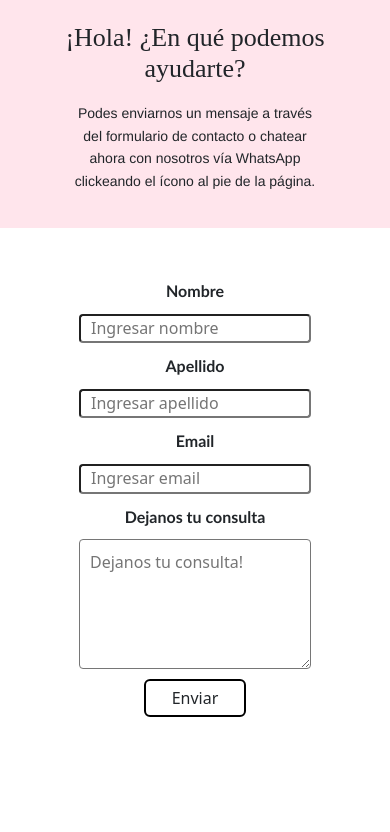
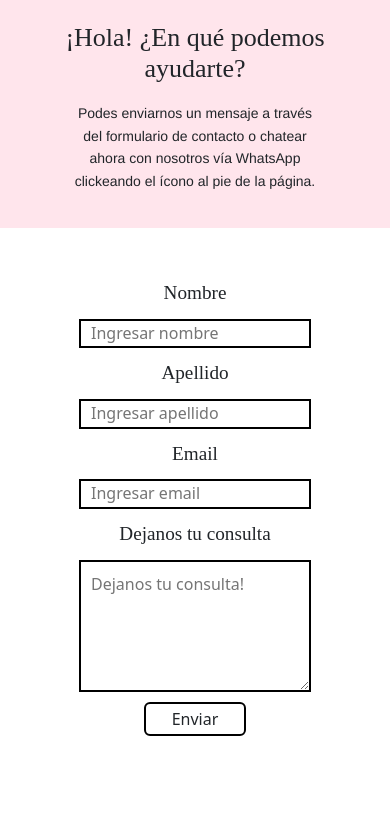
Before and after one commit to Mirandagalban/proyectocoderGalban, a plain HTML site: page formulario.html in a window 390 px wide. Shown: the part 114-946 px from the top of the page. Drawn offline with nearby package versions, Linux system fonts and the light colour scheme.

Commit message:
nav bar 2

```diff
--- a/sass/main.scss
+++ b/sass/main.scss
@@ -60,7 +60,7 @@ font-family: Arial, Helvetica, sans-serif;
 
  @media (max-width: 700px) {
   .navbar-toggler{
-    margin-right: 30px;
+    margin-right: 20px;
   }
  }
 
@@ -385,24 +385,17 @@ font-family: Arial, Helvetica, sans-serif;
 
     &-elements {
       width: 80%;
-      border-radius: 4px;
-      transition: all .5s;
+      border: 2px solid black;
     }
 
     &-elements::placeholder {
       padding: 10px;
     }
 
-    &-elements:hover {
-      width: 100%;
-      background-color: #ffe5ec;
-    }
     &-elements-txt {
-      font-family: 'Gill Sans', 'Gill Sans MT', Calibri, 'Trebuchet MS', sans-serif;
-      font-weight:bold;
       padding: 10px;
-
-
+      font-family: $titulo-font;
+      font-size: larger;
     }
 
     &-body{
@@ -417,26 +410,13 @@ font-family: Arial, Helvetica, sans-serif;
       width: 35%;
       background-color: white;
       margin-top: 10px;
-      transition: all .5s;
       border: black 2px solid;
-      padding: 5px;
+      padding: 3px;
     }
-
-     & .btn:hover {
-        width: 50%;
-      }
-    }
-
+  }
     @media (max-width:700px) {
       .formulario {
         width: 100%;
-        animation: none;
-        & .btn {
-          transition: none;
-        }
-        &-elements {
-          transition: none;
-        }
       }
         .bienvenido-form{
          p {
@@ -492,12 +472,12 @@ font-family: Arial, Helvetica, sans-serif;
   .container-grid-promo {
   display: flex;
   flex-direction: column;
-   }
+
    .subtitulo-promo {
     animation: none;
    }
   }
-
+}
   #carouselExampleFade {
     padding: 50px;
   }
```
Also changed, not shown: sass/main.css, 1 other file.
